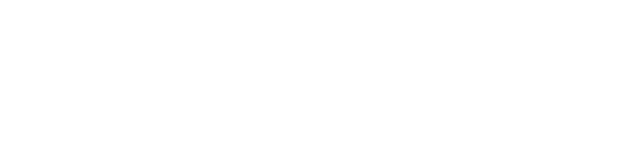
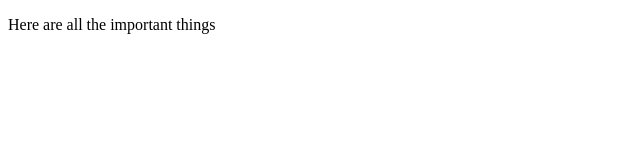
Before and after one commit to matthewdshepherd/foster-roger-snacks, a plain HTML site: page index.html in a window 1280 px wide. Shown: the whole page, without its empty margins (0-640 px from the left). Drawn offline with Linux system fonts and the light colour scheme.

Commit message:
added content to body

```diff
--- a/index.html
+++ b/index.html
@@ -4,6 +4,6 @@
 	<title></title>
 </head>
 <body>
-
+	<p>Here are all the important things</p>
 </body>
 </html>
```
